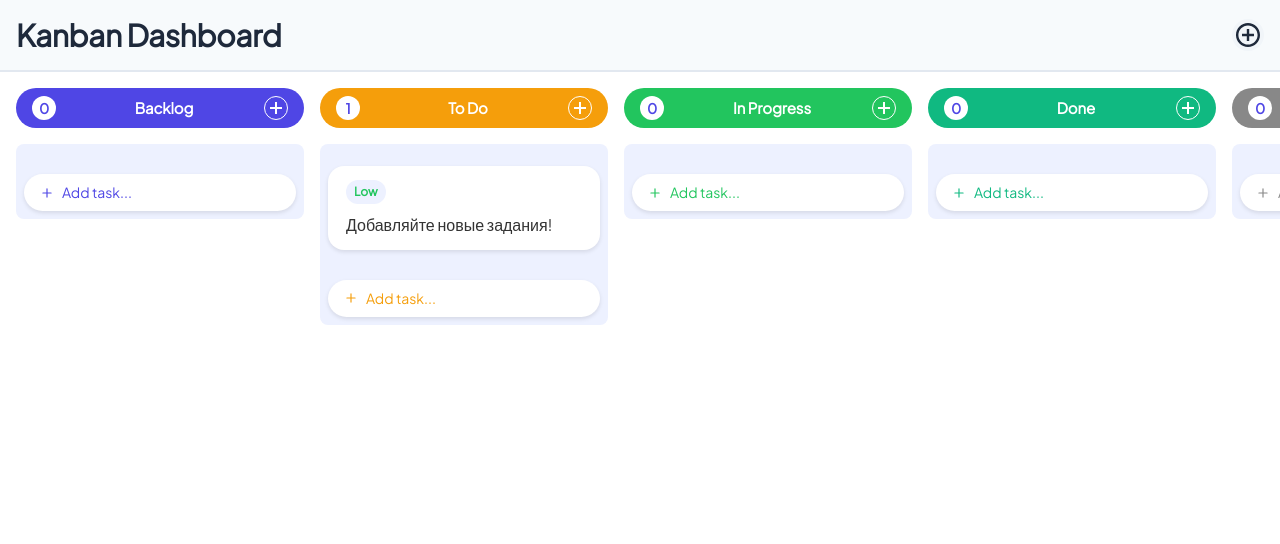
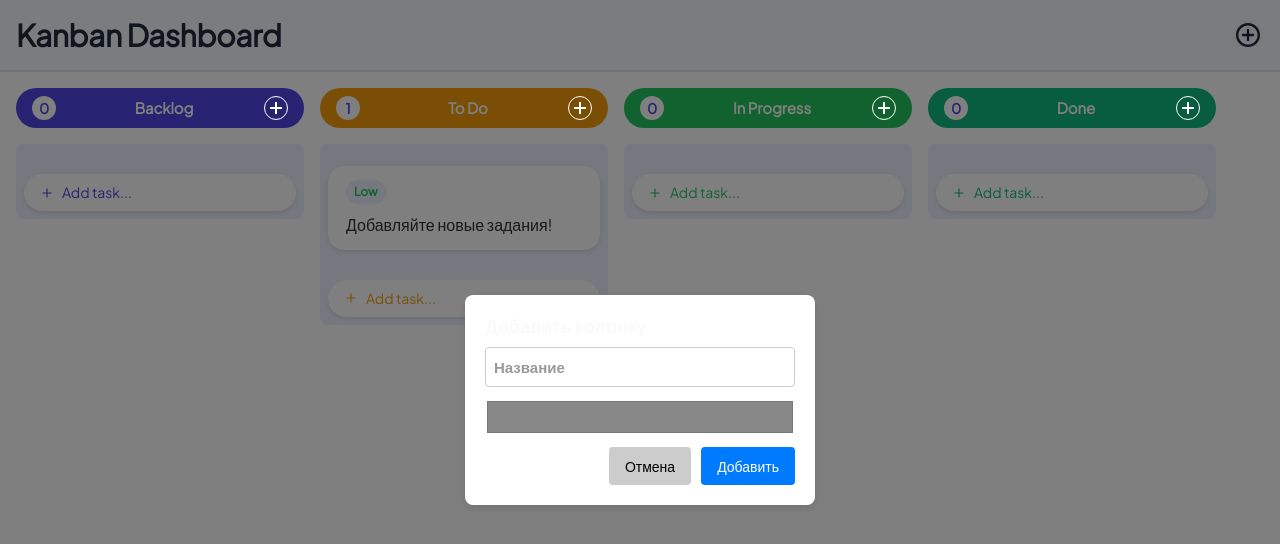
Before and after one commit to vorovskajalapa/modsen-practice, a React (Vite) app in the folder kanban-board/: page / in a window 1280 px wide. Both pictures are taken after a click on the button 1248 px from the left and 35 px from the top of the page. Shown: the top 544 px of the page. Built offline with nearby package versions, Linux system fonts and the light colour scheme.

Commit message:
column modal for editing inf oabout creatable column

```diff
--- /dev/null
+++ b/kanban-board/src/components/AddColumnModal/AddColumnModal.styles.tsx
@@ -0,0 +1,76 @@
+import styled from "styled-components";
+
+export const Overlay = styled.div`
+  position: fixed;
+  inset: 0;
+  display: flex;
+  align-items: center;
+  justify-content: center;
+  background: rgba(0, 0, 0, 0.5);
+`;
+
+export const ModalContainer = styled.div`
+  width: 350px;
+  background: white;
+  padding: 20px;
+  border-radius: 8px;
+  box-shadow: 0 4px 10px rgba(0, 0, 0, 0.1);
+`;
+
+export const Title = styled.h2`
+  margin-bottom: 10px;
+  font-size: 18px;
+  font-weight: 700;
+  line-height: 22px;
+`;
+
+export const Input = styled.input`
+  width: 100%;
+  padding: 8px;
+  border: 1px solid #ccc;
+  border-radius: 4px;
+  margin-bottom: 10px;
+  font-size: 15px;
+  font-weight: 600;
+  line-height: 22px;
+  color: #333;
+  background: white;
+  outline: none;
+
+  &::placeholder {
+    color: #999;
+  }
+`;
+
+
+export const ColorInput = styled.input`
+  width: 100%;
+  height: 40px;
+  border: none;
+  cursor: pointer;
+  margin-bottom: 10px;
+`;
+
+export const ButtonGroup = styled.div`
+  display: flex;
+  justify-content: flex-end;
+  gap: 10px;
+`;
+
+export const Button = styled.button<{ $variant: "cancel" | "submit" }>`
+  padding: 8px 16px;
+  border: none;
+  border-radius: 4px;
+  cursor: pointer;
+
+  font-size: 14px;
+  font-weight: 500;
+  line-height: 22px;
+
+  background: ${({ $variant }) => ($variant === "submit" ? "#007bff" : "#ccc")};
+  color: ${({ $variant }) => ($variant === "submit" ? "white" : "black")};
+
+  &:hover {
+    background: ${({ $variant }) => ($variant === "submit" ? "#0056b3" : "#aaa")};
+  }
+`;
--- /dev/null
+++ b/kanban-board/src/components/AddColumnModal/AddColumnModal.tsx
@@ -0,0 +1,40 @@
+import { useState } from "react";
+import { Overlay, ModalContainer, Title, Input, ColorInput, ButtonGroup, Button } from "./AddColumnModal.styles";
+
+interface AddColumnModalProps {
+  onClose: () => void;
+  onSubmit: (title: string, bgColor: string) => void;
+}
+
+export const AddColumnModal: React.FC<AddColumnModalProps> = ({ onClose, onSubmit }) => {
+  const [title, setTitle] = useState("");
+  const [bgColor, setBgColor] = useState("#888888");
+
+  const handleSubmit = () => {
+    if (!title.trim()) return;
+    onSubmit(title, bgColor);
+  };
+
+  return (
+    <Overlay>
+      <ModalContainer>
+        <Title>Добавить колонку</Title>
+        <Input
+          type="text"
+          placeholder="Название"
+          value={title}
+          onChange={(e) => setTitle(e.target.value)}
+        />
+        <ColorInput
+          type="color"
+          value={bgColor}
+          onChange={(e) => setBgColor(e.target.value)}
+        />
+        <ButtonGroup>
+          <Button onClick={onClose} $variant="cancel">Отмена</Button>
+          <Button onClick={handleSubmit} $variant="submit">Добавить</Button>
+        </ButtonGroup>
+      </ModalContainer>
+    </Overlay>
+  );
+};
--- /dev/null
+++ b/kanban-board/src/components/AddColumnModal/index.ts
@@ -0,0 +1 @@
+export { AddColumnModal } from './AddColumnModal'
--- a/kanban-board/src/components/KanbanHeader/KanbanHeader.tsx
+++ b/kanban-board/src/components/KanbanHeader/KanbanHeader.tsx
@@ -1,4 +1,6 @@
-import { AddButton, Header, PlusIcon, Title } from './KanbanHeader.styles';
+import { useState } from "react";
+import { AddButton, Header, PlusIcon, Title } from "./KanbanHeader.styles";
+import { AddColumnModal } from "../AddColumnModal/AddColumnModal";
 
 type KanbanHeaderProps = {
   setColumns: React.Dispatch<
@@ -7,21 +9,27 @@ type KanbanHeaderProps = {
 };
 
 export const KanbanHeader: React.FC<KanbanHeaderProps> = ({ setColumns }) => {
-  const addColumn = () => {
+  const [isModalOpen, setIsModalOpen] = useState(false);
+
+  const handleAddColumn = (title: string, bgColor: string) => {
     const newColumn = {
-      title: `Column ${Date.now()}`,
+      title,
       column: `column-${Date.now()}`,
-      bgColor: '#888888',
+      bgColor,
     };
     setColumns((prev) => [...prev, newColumn]);
+    setIsModalOpen(false);
   };
 
   return (
-    <Header>
-      <Title>Kanban Dashboard</Title>
-      <AddButton onClick={addColumn}>
-        <PlusIcon />
-      </AddButton>
-    </Header>
+    <>
+      <Header>
+        <Title>Kanban Dashboard</Title>
+        <AddButton onClick={() => setIsModalOpen(true)}>
+          <PlusIcon />
+        </AddButton>
+      </Header>
+      {isModalOpen && <AddColumnModal onClose={() => setIsModalOpen(false)} onSubmit={handleAddColumn} />}
+    </>
   );
 };
```
